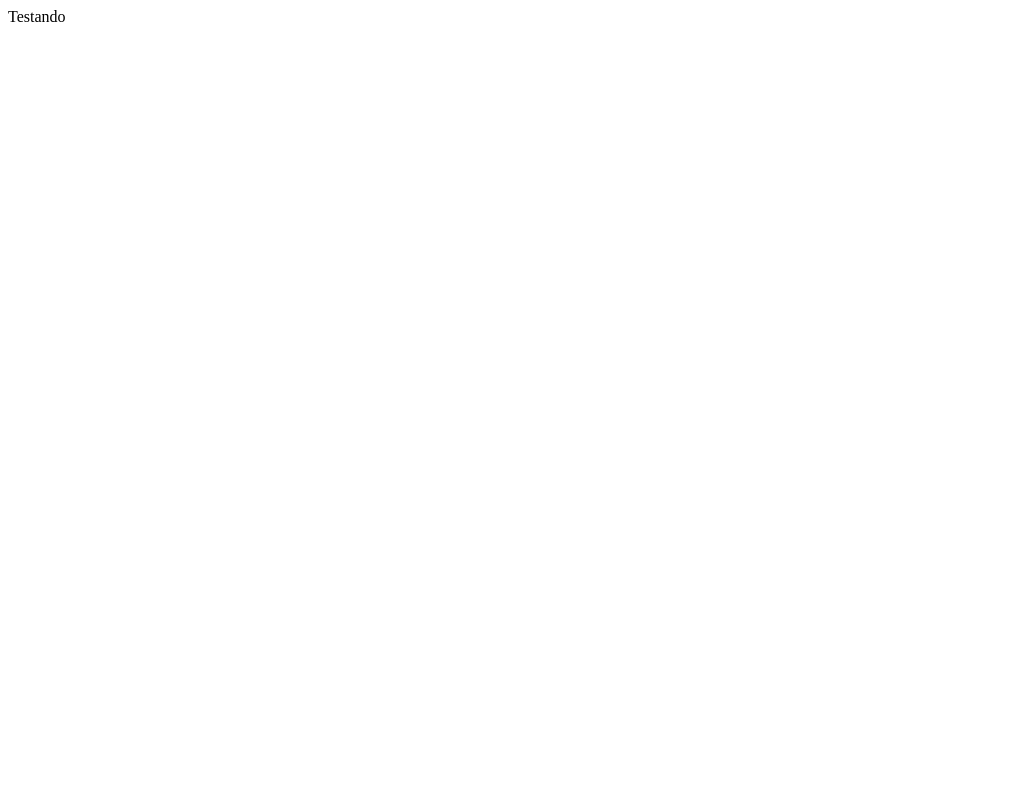
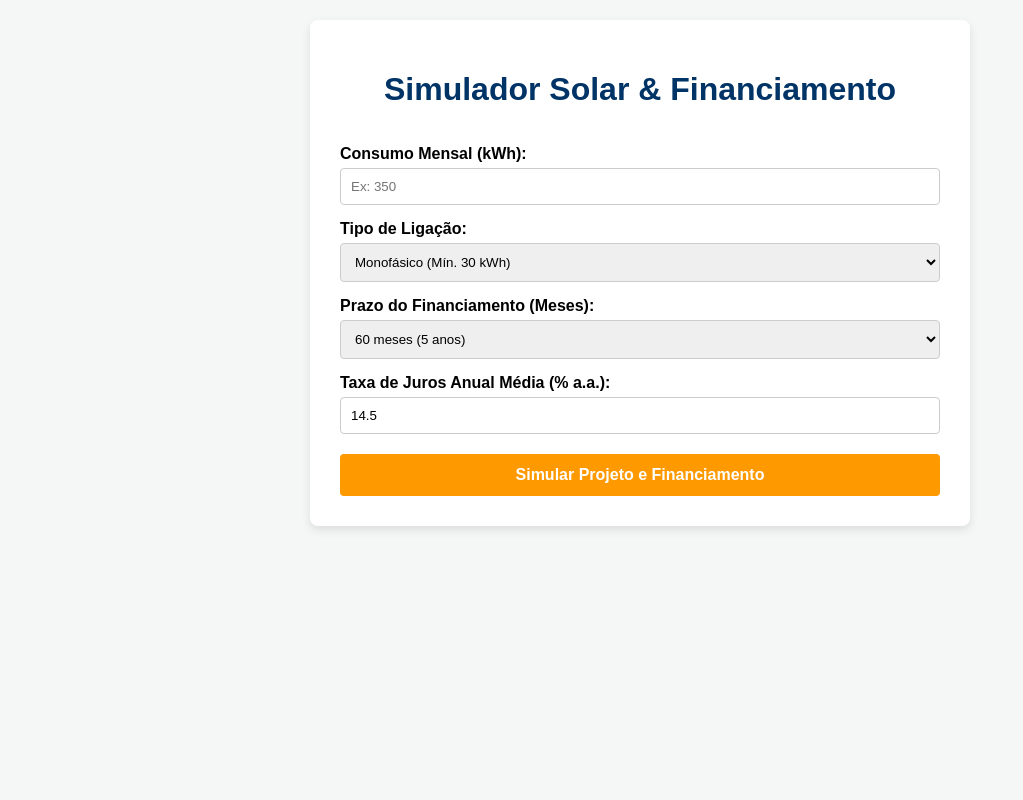
Before and after one commit to quel-amorim/Projeto-Energia-Solar, a Flask app: page / in a window 1280 px wide. Before the commit the part shown is almost empty. Shown: the whole page, without its empty margins (0-1023 px from the left). Run offline with Flask 3, Linux system fonts and the light colour scheme.

Commit message:
Adicionando funçoes

```diff
--- a/app.py
+++ b/app.py
@@ -1,10 +1,69 @@
-from flask import Flask, render_template
+from flask import Flask, render_template, request
 
 app = Flask(__name__)
 
-@app.route("/")
-def iniciar():
-    return 'Testando'
+
+@app.route("/", methods=["GET", "POST"])
+def index():
+  resultado = None
+
+  if request.method == "POST":
+    consumo_kwh = float(request.form.get("consumo", 0))
+    tipo_ligacao = request.form.get("ligacao", "monofasico")
+
+    # Dados de financiamento vindos do formulário
+    prazo_meses = int(
+        request.form.get("prazo", 60)
+    )  # Ex: 60 meses (5 anos) ou 120 (10 anos)
+    taxa_juros_anual = float(
+        request.form.get("juros", 15.0)
+    )  # Ex: 15% ao ano (~1.17% ao mês)
+
+    # Regras CEEE Equatorial
+    tarifa_kwh = 0.92
+    min_kwh = {"monofasico": 30, "bifasico": 50, "trifasico": 100}
+    consumo_minimo = min_kwh.get(tipo_ligacao, 30)
+
+    consumo_faturado = max(consumo_kwh, consumo_minimo)
+    custo_atual_mensal = consumo_faturado * tarifa_kwh
+
+    #Viabilidade Solar
+    geracao_por_kwp = 120
+    potencia_necessaria_kwp = consumo_kwh / geracao_por_kwp
+    custo_por_kwp = 4200.0
+    custo_total_instalacao = potencia_necessaria_kwp * custo_por_kwp
+
+    custo_novo_mensal = consumo_minimo * tarifa_kwh
+    economia_mensal = custo_atual_mensal - custo_novo_mensal
+    economia_anual = economia_mensal * 12
+
+    #Simulação de Financiamento
+    taxa_juros_mes = (taxa_juros_anual / 100) / 12
+
+    if taxa_juros_mes > 0:
+      prestacao_mensal = (
+          custo_total_instalacao
+          * (taxa_juros_mes * (1 + taxa_juros_mes) ** prazo_meses)
+          / ((1 + taxa_juros_mes) ** prazo_meses - 1)
+      )
+    else:
+      prestacao_mensal = custo_total_instalacao / prazo_meses
+
+    saldo_mensal_durante_financiamento = economia_mensal - prestacao_mensal
+
+    resultado = {
+        "consumo_faturado": consumo_faturado,
+        "custo_atual_mensal": round(custo_atual_mensal, 2),
+        "potencia_necessaria": round(potencia_necessaria_kwp, 2),
+        "custo_instalacao": round(custo_total_instalacao, 2),
+        "economia_mensal": round(economia_mensal, 2),
+        "prestacao_mensal": round(prestacao_mensal, 2),
+        "saldo_mensal": round(saldo_mensal_durante_financiamento, 2),
+        "prazo_meses": prazo_meses,
+    }
+
+  return render_template("pagVisual.html", resultado=resultado)
+
 
 if __name__ == "__main__":
-    app.run(debug=True)
+  app.run(debug=True)
--- a/static/estilos.css
+++ b/static/estilos.css
@@ -0,0 +1,82 @@
+body {
+    font-family: Arial, sans-serif;
+    background-color: #f4f7f6;
+    margin: 0;
+    padding: 20px;
+}
+
+.container {
+    max-width: 600px;
+    background: #ffffff;
+    padding: 30px;
+    margin: auto;
+    border-radius: 8px;
+    box-shadow: 0px 4px 10px rgba(0,0,0,0.1);
+}
+
+h1, h2 {
+    color: #003366;
+    text-align: center;
+}
+
+form {
+    display: flex;
+    flex-direction: column;
+}
+
+label {
+    margin-top: 15px;
+    font-weight: bold;
+}
+
+input, select {
+    padding: 10px;
+    margin-top: 5px;
+    border: 1px solid #ccc;
+    border-radius: 4px;
+}
+
+button {
+    margin-top: 20px;
+    padding: 12px;
+    background-color: #ff9900;
+    color: white;
+    border: none;
+    font-size: 16px;
+    font-weight: bold;
+    border-radius: 4px;
+    cursor: pointer;
+}
+
+button:hover {
+    background-color: #e68a00;
+}
+
+.resultado {
+    margin-top: 30px;
+    background: #eef9ff;
+    padding: 20px;
+    border-left: 5px solid #0066cc;
+    border-radius: 4px;
+}
+
+.payback {
+    color: #007700;
+    font-size: 1.1em;
+}
+
+.positivo {
+    color: #008000;
+    font-weight: bold;
+    background: #e6ffe6;
+    padding: 10px;
+    border-radius: 4px;
+}
+
+.atencao {
+    color: #b35900;
+    font-weight: bold;
+    background: #fff5e6;
+    padding: 10px;
+    border-radius: 4px;
+}
--- a/templates/pagVisual.html
+++ b/templates/pagVisual.html
@@ -1,11 +1,58 @@
 <!DOCTYPE html>
-<html lang="en">
+<html lang="pt-BR">
 <head>
     <meta charset="UTF-8">
-    <meta name="viewport" content="width=device-width, initial-scale=1.0">
-    <title>Projeto Solar</title>
+    <title>Simulador Solar - CEEE Equatorial</title>
+    <link rel="stylesheet" href="{{ url_for('static', filename='estilos.css') }}">
 </head>
 <body>
-    <h1>Simulador de Energia Solar & Financiamento</h1>
+    <div class="container">
+        <h1>Simulador Solar & Financiamento</h1>
+
+        <form method="POST">
+            <label for="consumo">Consumo Mensal (kWh):</label>
+            <input type="number" step="any" id="consumo" name="consumo" required placeholder="Ex: 350">
+
+            <label for="ligacao">Tipo de Ligação:</label>
+            <select id="ligacao" name="ligacao">
+                <option value="monofasico">Monofásico (Mín. 30 kWh)</option>
+                <option value="bifasico">Bifásico (Mín. 50 kWh)</option>
+                <option value="trifasico">Trifásico (Mín. 100 kWh)</option>
+            </select>
+
+            <label for="prazo">Prazo do Financiamento (Meses):</label>
+            <select id="prazo" name="prazo">
+                <option value="48">48 meses (4 anos)</option>
+                <option value="60" selected>60 meses (5 anos)</option>
+                <option value="96">96 meses (8 anos)</option>
+                <option value="120">120 meses (10 anos)</option>
+            </select>
+
+            <label for="juros">Taxa de Juros Anual Média (% a.a.):</label>
+            <input type="number" step="any" id="juros" name="juros" value="14.5" required>
+
+            <button type="submit">Simular Projeto e Financiamento</button>
+        </form>
+
+        {% if resultado %}
+        <div class="resultado">
+            <h2>Resultados da Análise</h2>
+            <p><strong>Conta Atual Sem Solar:</strong> R$ {{ resultado.custo_atual_mensal }} / mês</p>
+            <p><strong>Potência Recomendada:</strong> {{ resultado.potencia_necessaria }} kWp</p>
+            <p><strong>Investimento Total:</strong> R$ {{ resultado.custo_instalacao }}</p>
+
+            <hr>
+            <h3>Simulação do Financiamento Bancário</h3>
+            <p><strong>Valor da Parcela ({{ resultado.prazo_meses }}x):</strong> R$ {{ resultado.prestacao_mensal }} / mês</p>
+            <p><strong>Economia Gerada na Conta:</strong> R$ {{ resultado.economia_mensal }} / mês</p>
+
+            {% if resultado.saldo_mensal >= 0 %}
+                <p class="positivo"><strong>Vantagem Imediata:</strong> Seu ganho mensal é superior à parcela. Você economiza líquidos **R$ {{ resultado.saldo_mensal }}** por mês já durante o pagamento do banco!</p>
+            {% else %}
+                <p class="atencao"><strong>Atenção:</strong> A parcela fica R$ {{ resultado.saldo_mensal * -1 }} mais alta que a economia atual durante o financiamento, mas após quitar o empréstimo, você terá energia quase gratuita por mais de 20 anos!</p>
+            {% endif %}
+        </div>
+        {% endif %}
+    </div>
 </body>
 </html>
```
